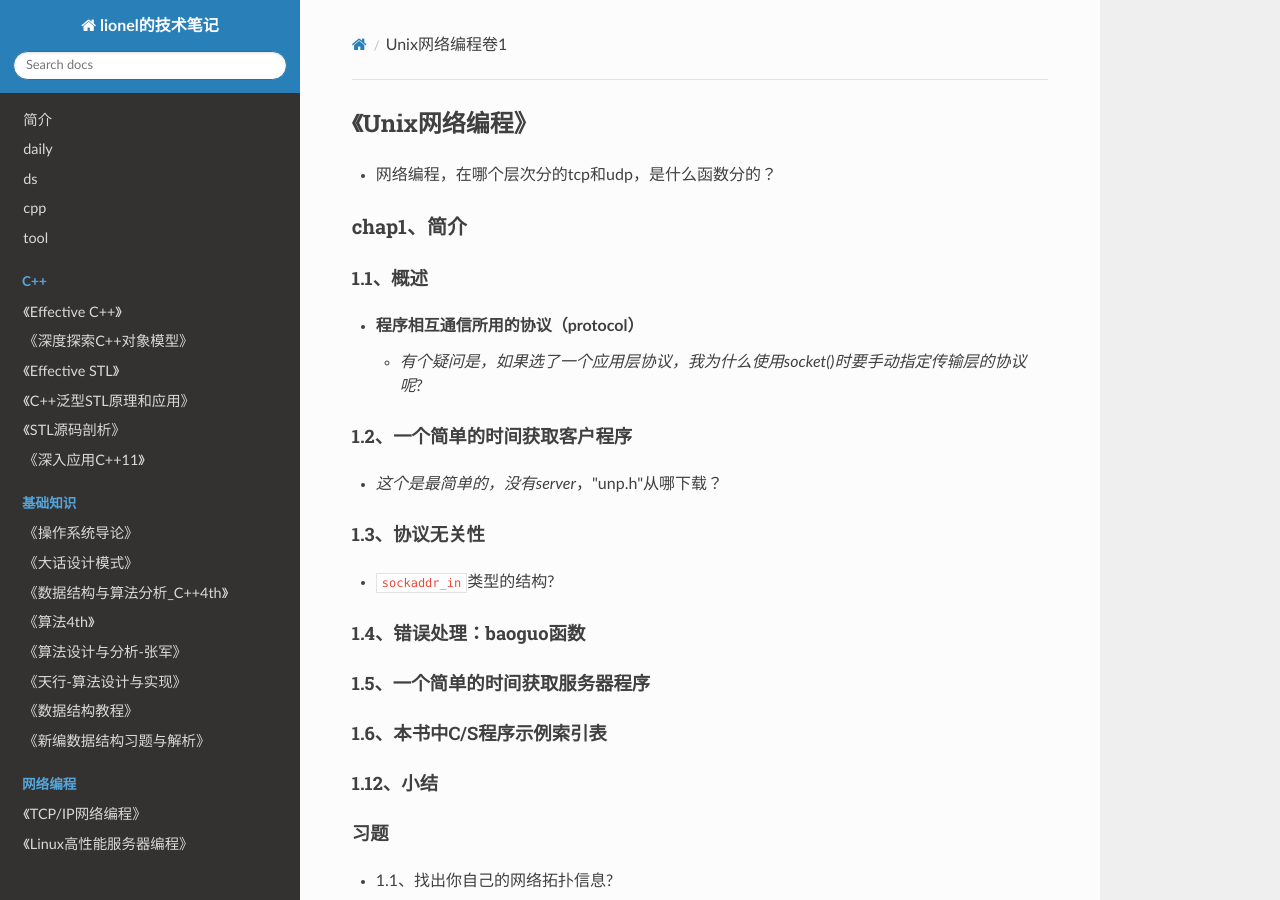
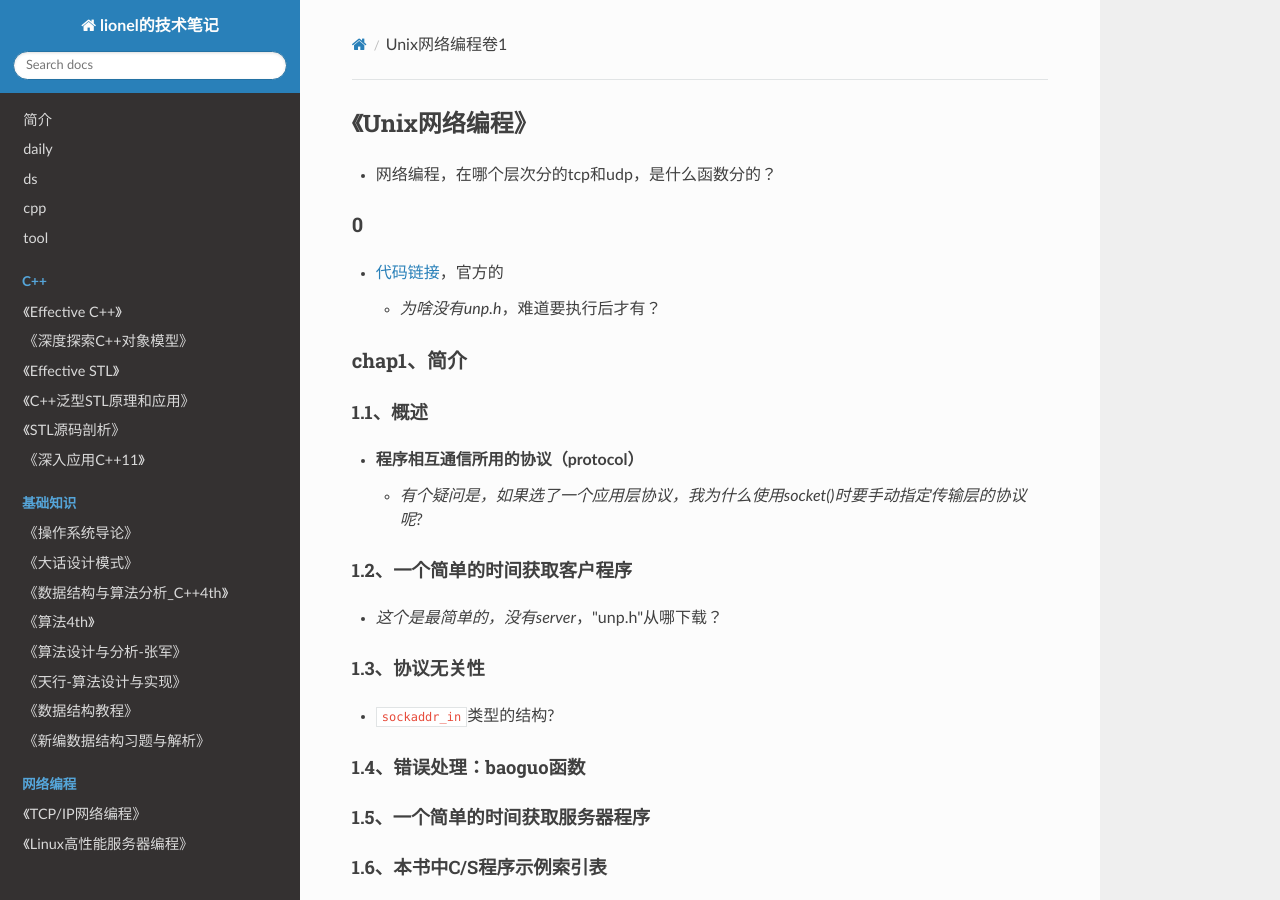
Before and after one commit to wolflion/booknotes, an MkDocs documentation site: the page built from docs/10network/unix网络编程卷1.md, in a window 1280 px wide and 900 px high. Built offline with MkDocs 1.6.1, drawn with Linux system fonts in a browser that asks for light colours; nearby versions of some CDN libraries.

Commit message:
Update unix网络编程卷1.md

```diff
--- a/docs/10network/unix网络编程卷1.md
+++ b/docs/10network/unix网络编程卷1.md
@@ -1,6 +1,11 @@
 ## 《Unix网络编程》
 
 + 网络编程，在哪个层次分的tcp和udp，是什么函数分的？
+
+### 0
+
++ [代码链接](https://github.com/unpbook/unpv13e)，官方的
+  + *为啥没有unp.h*，难道要执行后才有？
 
 ### chap1、简介
 
```
